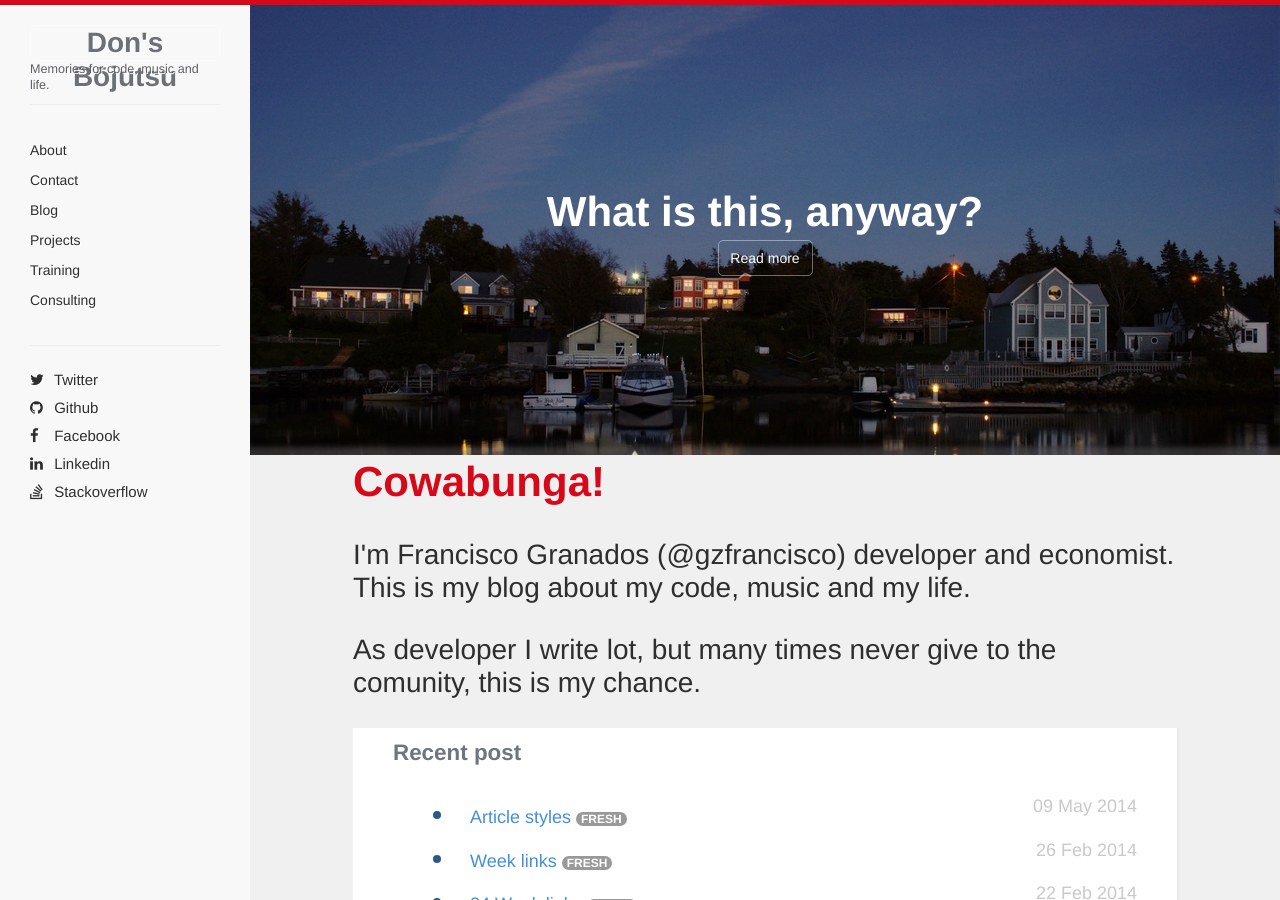
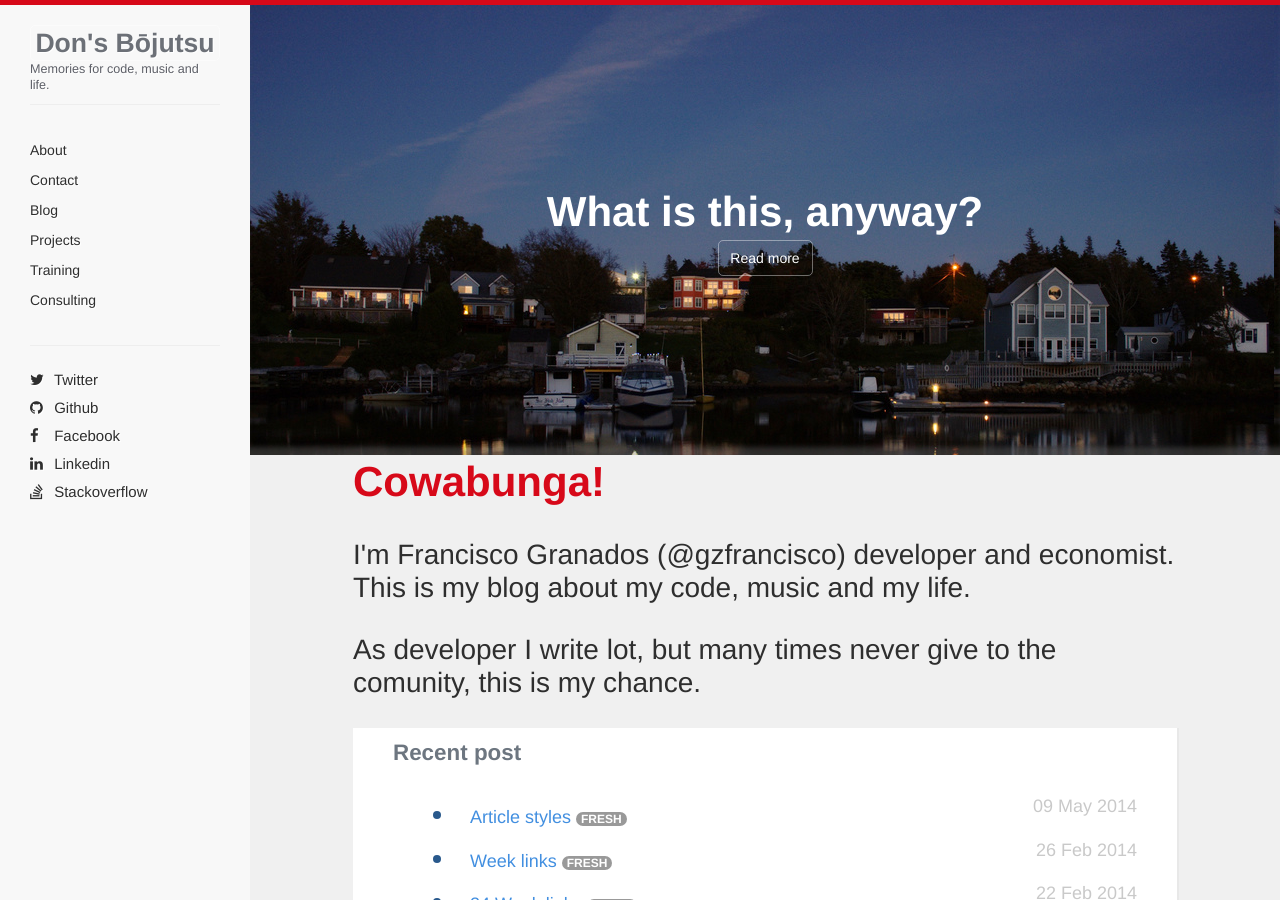
Before and after one commit to gzfrancisco/gzfrancisco.github.io, a Jekyll site: the page built from index.html, in a window 1280 px wide and 900 px high. Built offline with Jekyll 4.4.1, drawn with Linux system fonts in a browser that asks for light colours; nearby versions of some CDN libraries; Markdown is read by kramdown in place of the engine named in the settings.

Commit message:
Fix principal header

```diff
--- a/css/_sass/sidebar.sass
+++ b/css/_sass/sidebar.sass
@@ -10,7 +10,7 @@ aside
   margin-top: $border-top-width * -1
   header
     h1
-      font-size: 2em
+      font-size: 1.9em
       font-weight: bold
       color: $sidebar-title-color
       text-shadow: white 1px 1px 0px
--- a/css/main.css
+++ b/css/main.css
@@ -33,7 +33,7 @@ aside {
   border-top: solid 5px #d70919;
   margin-top: -5px; }
   aside header h1 {
-    font-size: 2em;
+    font-size: 1.9em;
     font-weight: bold;
     color: #6c7077;
     text-shadow: white 1px 1px 0px; }
```
